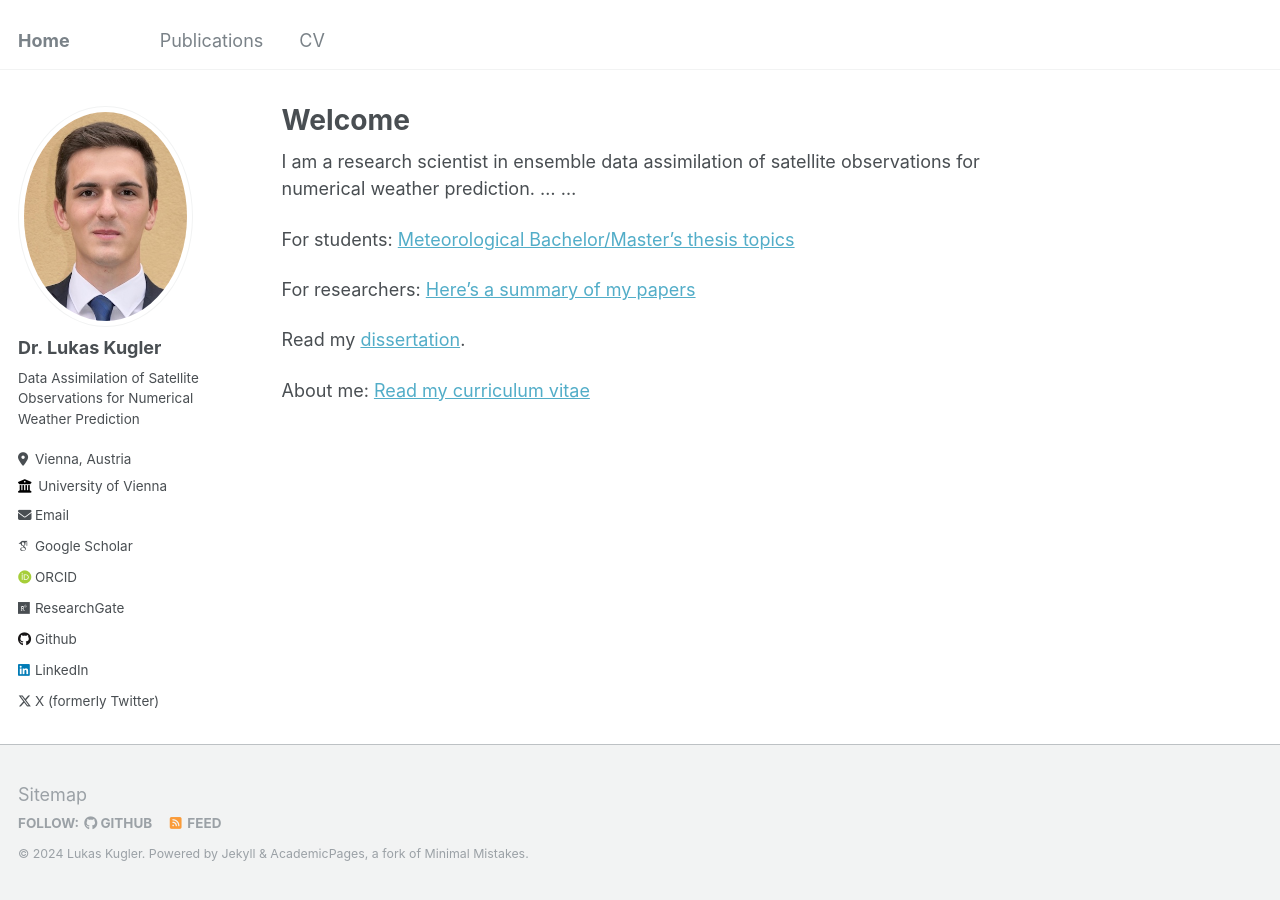
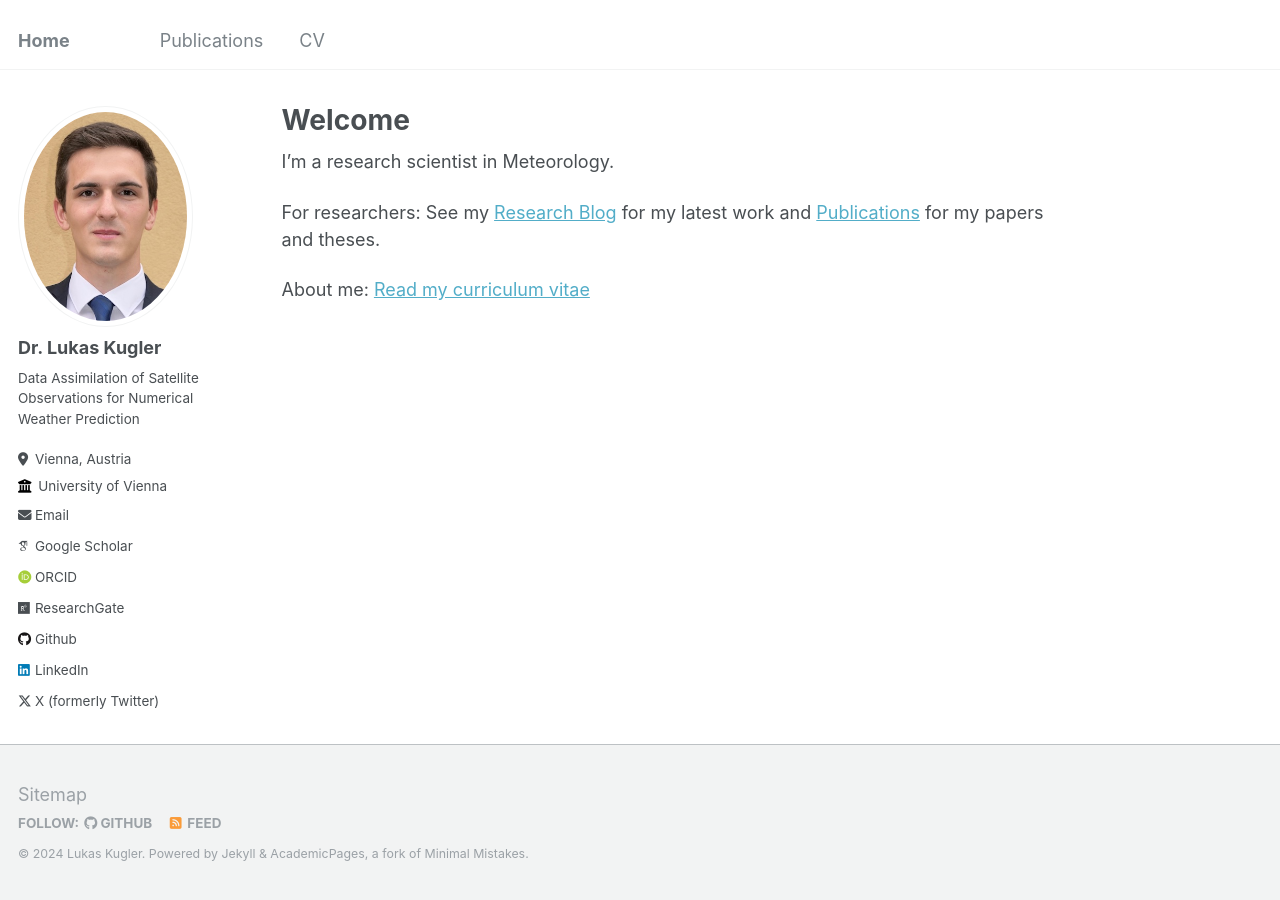
Before and after one commit to lkugler/lkugler.github.io, a Jekyll site: the page built from _pages/about.md, in a window 1280 px wide. Built offline with Jekyll 4.4.1, drawn with Linux system fonts in a browser that asks for light colours; some web fonts are replaced.

Commit message:
Update about.md

```diff
--- a/_pages/about.md
+++ b/_pages/about.md
@@ -7,14 +7,8 @@ redirect_from:
   - /about.html
 ---
 
-I am a research scientist in ensemble data assimilation of satellite observations for numerical weather prediction.
-...
-...
+I'm a research scientist in Meteorology.
 
-For students: [Meteorological Bachelor/Master's thesis topics](https://lkugler.github.io/teaching)
-
-For researchers: [Here's a summary of my papers](https://lkugler.github.io/blog)
-
-Read my [dissertation](https://lkugler.github.io/files/dissertation.pdf).
+For researchers: See my [Research Blog](https://lkugler.github.io/blog) for my latest work and [Publications](https://lkugler.github.io/publications) for my papers and theses.
 
 About me: [Read my curriculum vitae](https://lkugler.github.io/cv)
```
